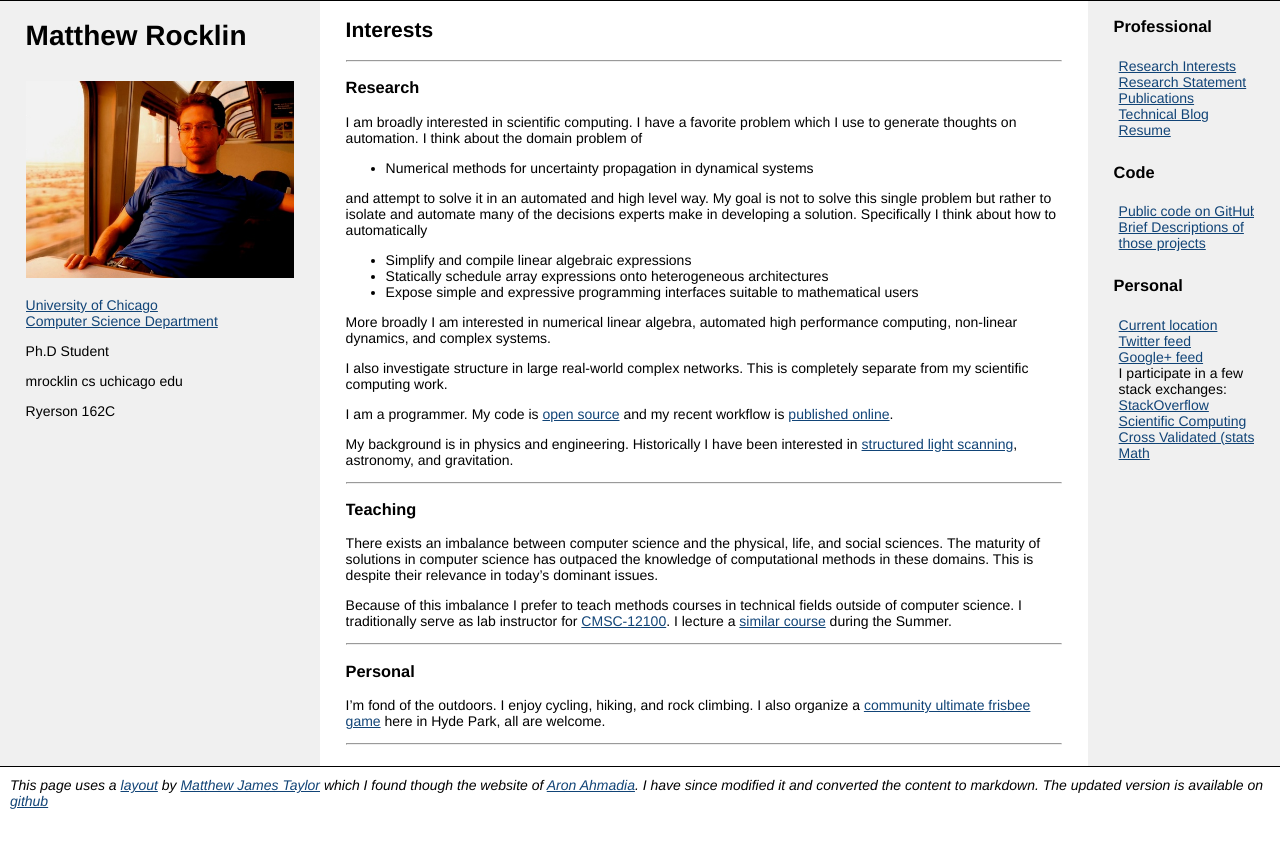
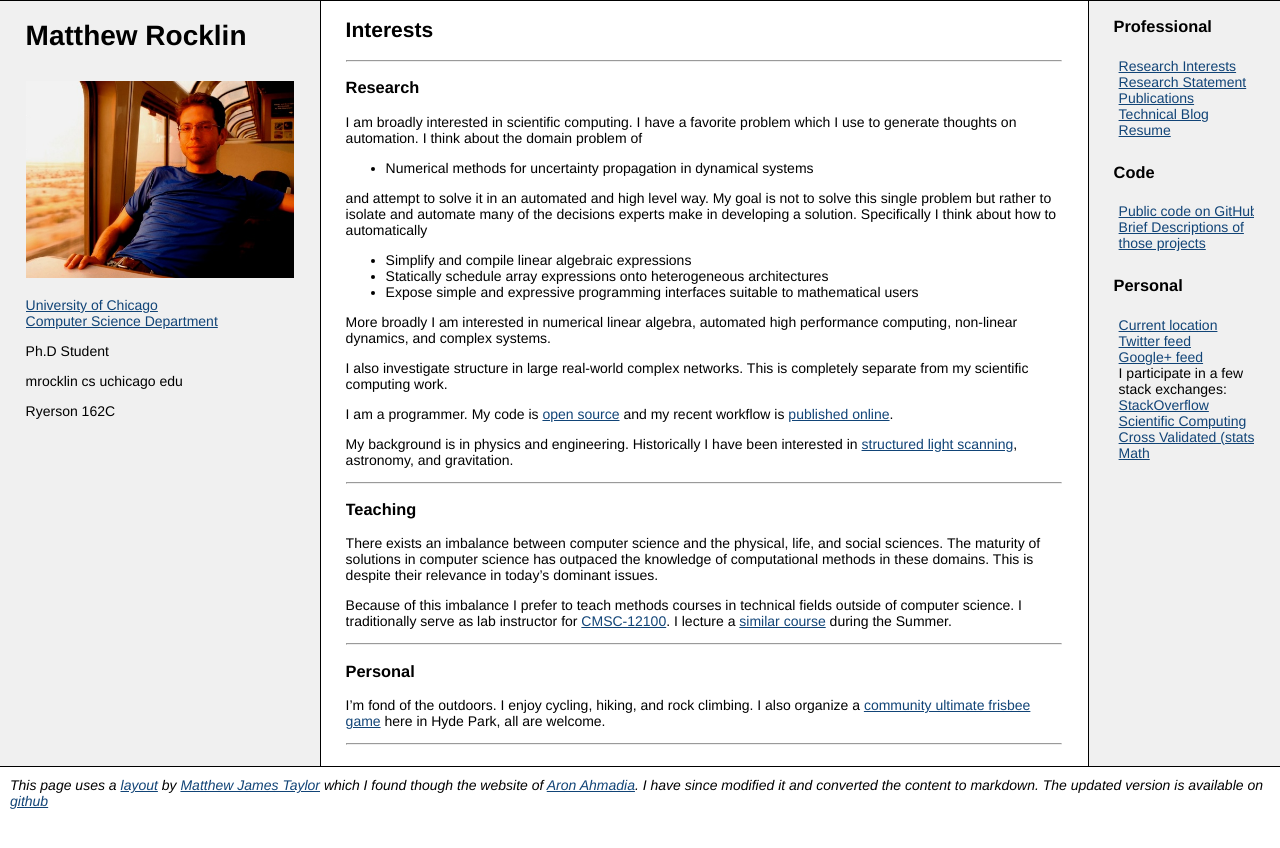
Before and after one commit to mrocklin/mrocklin.github.io, a Jekyll site: the page built from index.md, in a window 1280 px wide. Shown: the top 848 px of the page. Built offline with Jekyll 4.4.1, drawn with Linux system fonts in a browser that asks for light colours; Markdown is read by kramdown in place of the engine named in the settings.

Commit message:
add borders to columns

```diff
--- a/css/style.css
+++ b/css/style.css
@@ -90,10 +90,13 @@ code{
 .threecol .colmid {
 	right:15%;			/* width of the right column */
 	background:#fff;		/* center column background colour */
+    border-right: 1px solid #000;
+
 }
 .threecol .colleft {
 	right:60%;			/* width of the middle column */
 	background:#f0f0f0;	/* left column background colour */
+    border-right: 1px solid #000;
 }
 .threecol .centercolumn {
 	width:56%;			/* width of center column content (column width minus padding on either side) */
```
